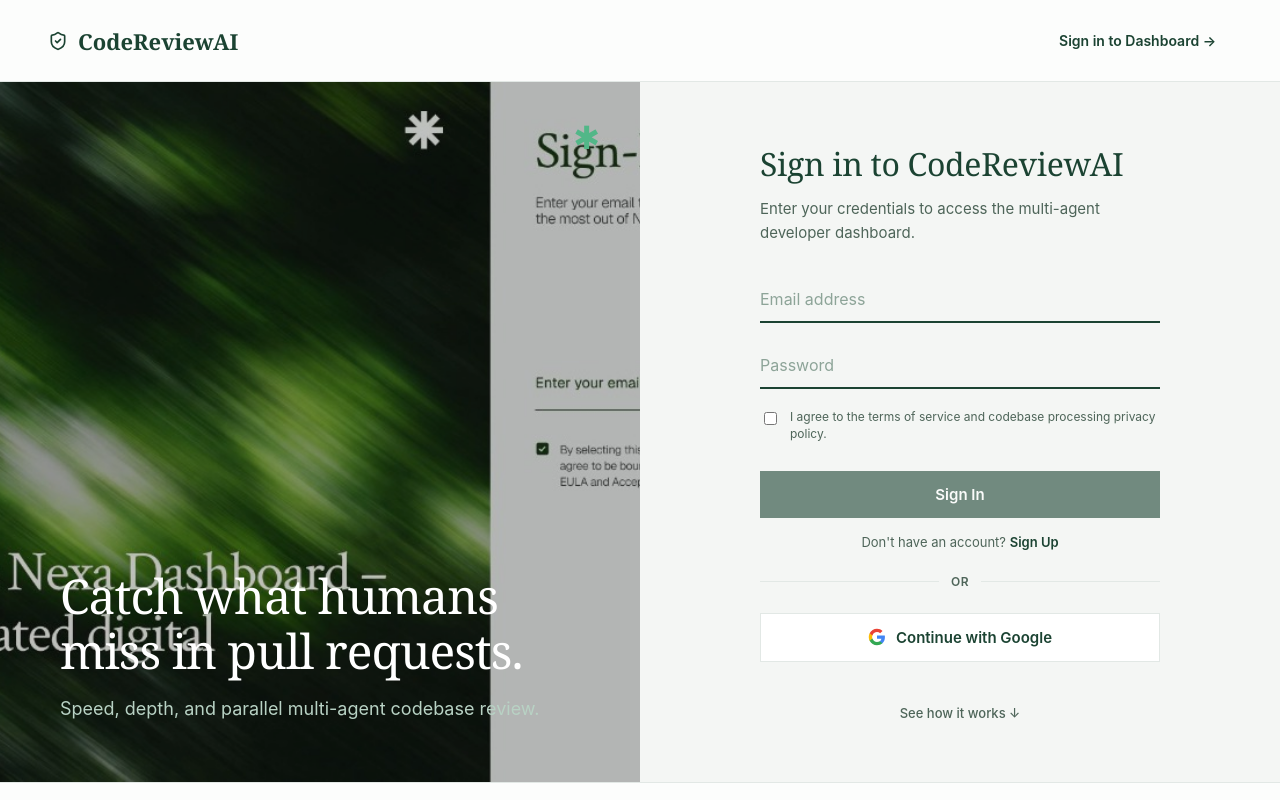
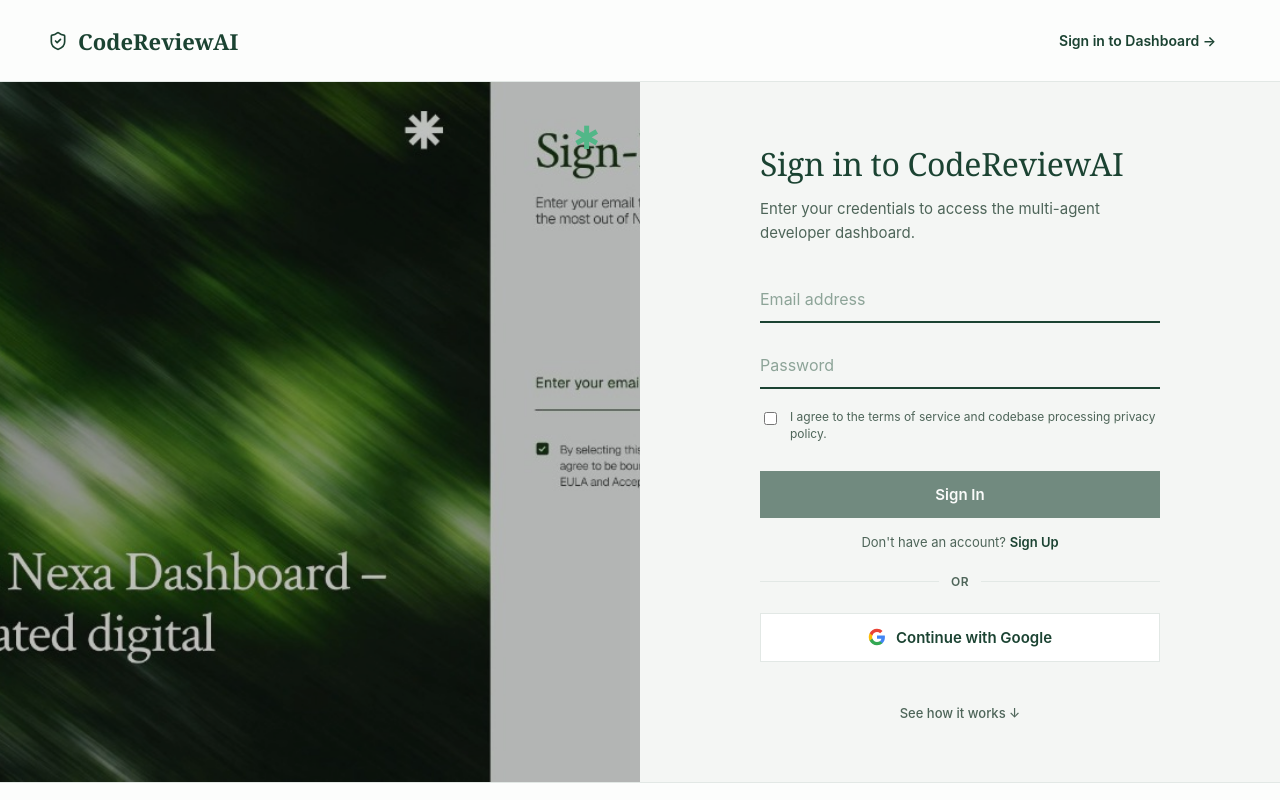
Before and after one commit to karteeksai1/CodeReviewAI, a Next.js app in the folder apps/web/: page / in a window 1280 px wide. Shown: the top 800 px of the page. Built offline with nearby package versions, Linux system fonts and the light colour scheme; no server answers.

Commit message:
Refactor code structure for improved readability and maintainability

```diff
--- a/apps/web/app/page.tsx
+++ b/apps/web/app/page.tsx
@@ -74,10 +74,6 @@
         <div className="hero-visual">
           <div className="hero-logo-mark">✱</div>
           <img src="/hero-bg.jpg" className="hero-image" alt="Background" loading="eager" />
-          <div className="hero-text-overlay">
-            <h1 className="hero-overlay-title">Catch what humans miss in pull requests.</h1>
-            <p className="hero-overlay-sub">Speed, depth, and parallel multi-agent codebase review.</p>
-          </div>
         </div>
 
         <div className="hero-panel">
```
Also changed, not shown: 1 other file (tests, documents, lock files or other folders).
